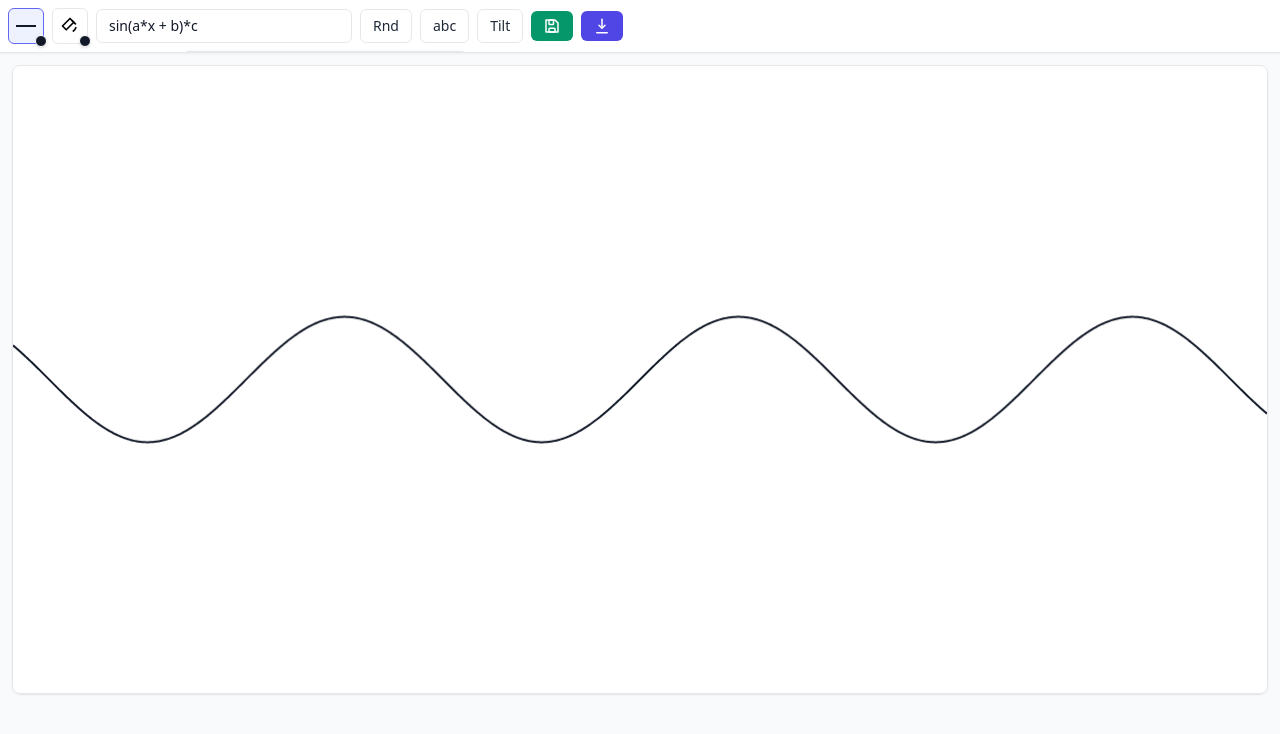
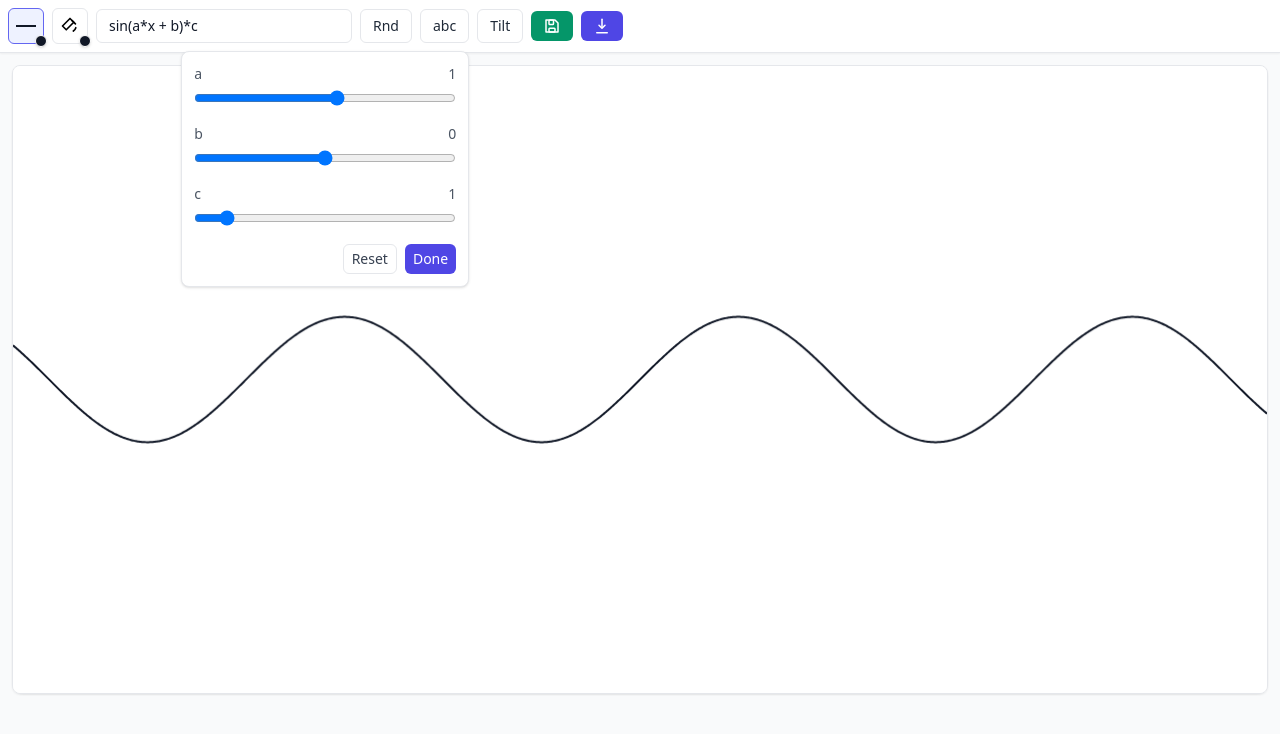
Before and after one commit to kcicek/fxart, a React (Vite) app: page / in a window 1280 px wide. Both pictures are taken after a click on the button "abc". Shown: the top 734 px of the page. Built offline with nearby package versions, Linux system fonts and the light colour scheme.

Commit message:
popup fix

```diff
--- a/src/App.jsx
+++ b/src/App.jsx
@@ -26,6 +26,7 @@ export default function App() {
   const [showParamMenu, setShowParamMenu] = useState(false)
   // add bucket popover state
   const [showBucketMenu, setShowBucketMenu] = useState(false)
+  const isAnyMenuOpen = showLineMenu || showParamMenu || showBucketMenu
   const canvasRef = useRef(null)
   const containerRef = useRef(null) // wrapper that contains the canvas
   const [bucketCursorUrl, setBucketCursorUrl] = useState(() => {
@@ -283,9 +284,9 @@ export default function App() {
 
   return (
     <div className="min-h-screen bg-gray-50 flex flex-col">
-      {/* Top menu bar (single line, horizontally scrollable on small screens) */}
+      {/* Top menu bar (single line; popups can overflow into canvas) */}
       <div className="w-full bg-white border-b border-gray-200 shadow-sm relative z-50">
-        <div className={`flex items-center gap-2 p-2 overflow-x-auto overflow-y-visible whitespace-nowrap ${toolbarReady ? '' : 'opacity-0 pointer-events-none'} ${isMagicRunning ? 'pointer-events-none' : ''}`}>
+        <div className={`flex items-center gap-2 p-2 overflow-visible whitespace-nowrap ${toolbarReady ? '' : 'opacity-0 pointer-events-none'} ${isMagicRunning ? 'pointer-events-none' : ''}`}>
                 {/* Line menu (icon only + color sample) */}
                 <div className="relative">
                   <button
@@ -460,7 +461,7 @@ export default function App() {
                     abc
                   </button>
                   {showParamMenu && (
-                    <div className="absolute mt-2 right-0 w-72 bg-white border border-gray-200 rounded-lg shadow p-3 z-20">
+                    <div className="absolute mt-2 right-0 w-72 bg-white border border-gray-200 rounded-lg shadow p-3 z-50">
                       {['a','b','c'].map(k => (
                         <div className="mb-3" key={k}>
                           <div className="flex justify-between text-sm text-gray-600 mb-1">
@@ -568,7 +569,7 @@ export default function App() {
             style={{
               // leave the very top of the container free so popovers can extend there
               top: 0,
-              pointerEvents: activeTool === 'bucket' ? 'auto' : 'none',
+              pointerEvents: activeTool === 'bucket' && !isAnyMenuOpen ? 'auto' : 'none',
               cursor:
                 activeTool === 'bucket'
                   ? (bucketCursorUrl
```
